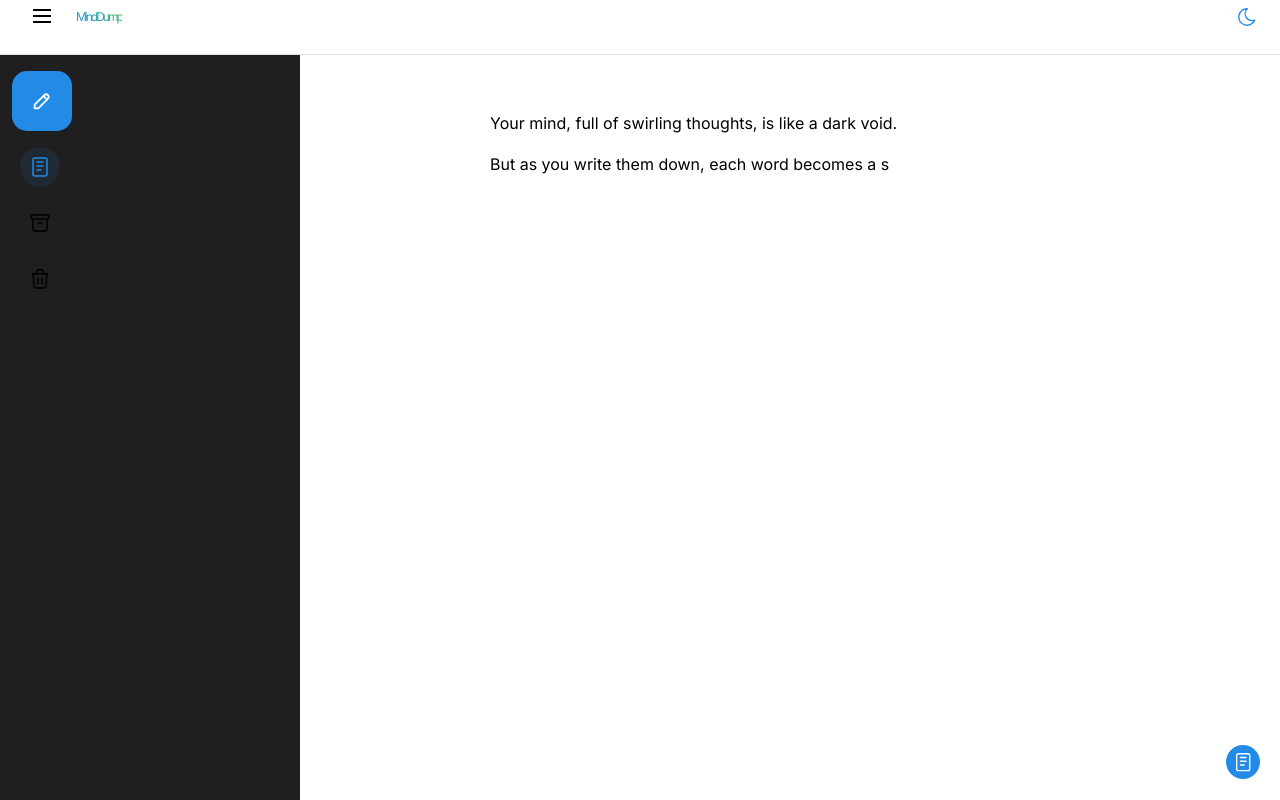
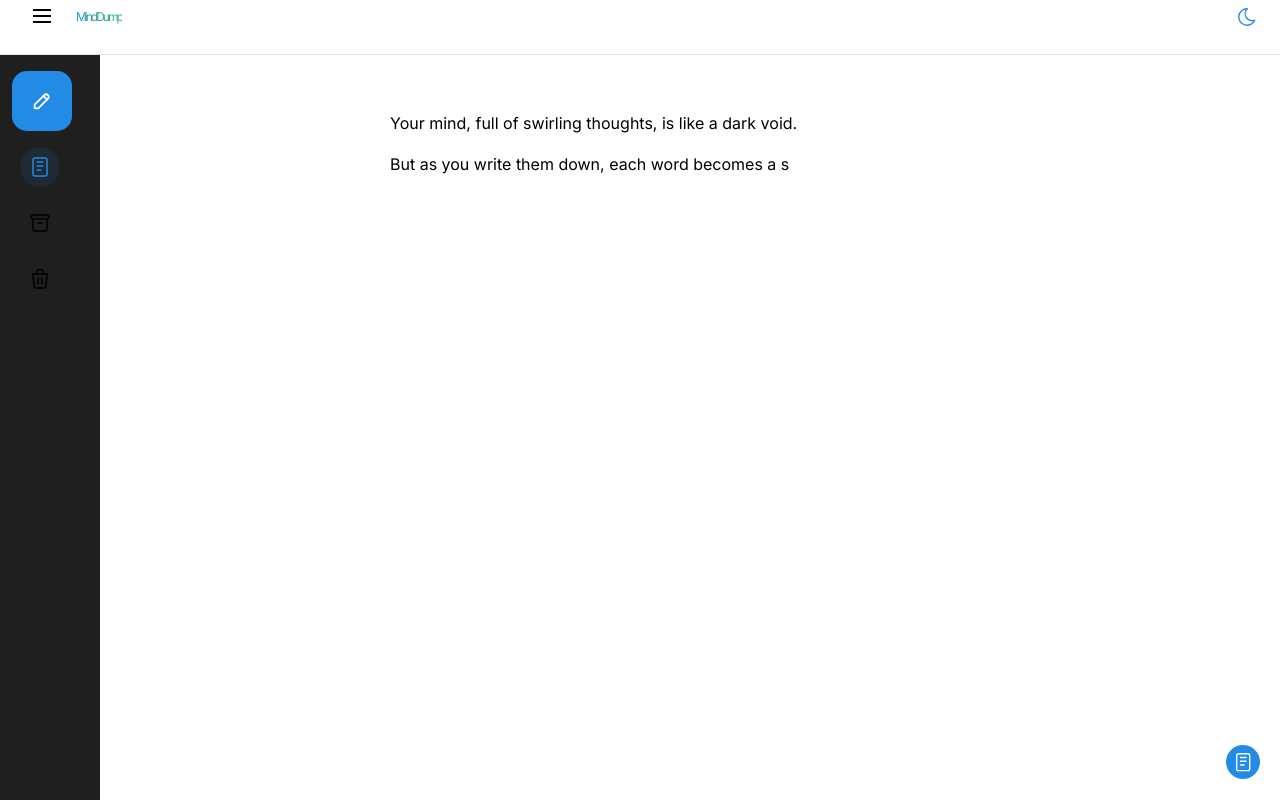
Before and after one commit to huyTon-IceBear/MindDump, a Next.js app: page /notes in a window 1280 px wide. Built offline with nearby package versions, Linux system fonts and the light colour scheme.

Commit message:
feat: :sparkles: reduce size of navbar when collapsed

```diff
--- a/src/layout/layout.tsx
+++ b/src/layout/layout.tsx
@@ -18,7 +18,7 @@ export default function DefaultLayout({ children }: LayoutProps) {
       className={classes.root}
       header={{ height: 55 }}
       navbar={{
-        width: 300,
+        width: opened ? 300 : 100,
         breakpoint: "sm",
         collapsed: { desktop: !displayNavbar },
       }}
```
